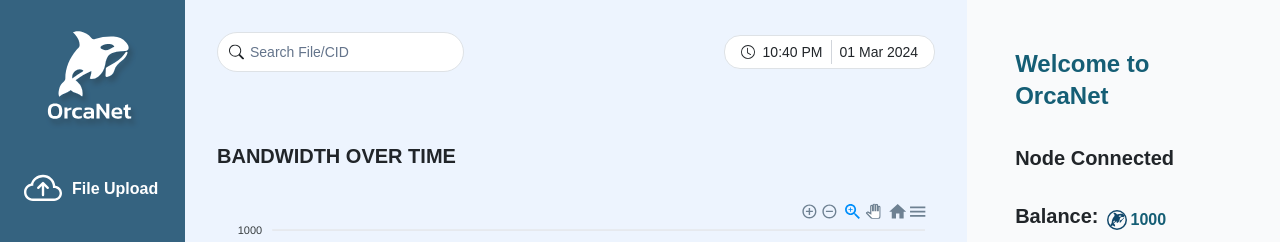
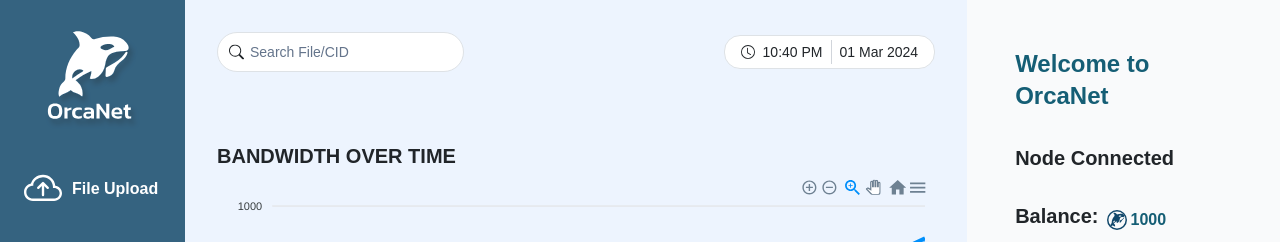
Before and after one commit to sbu-416-24sp/orcanet-desktop-deprecated, a React (Vite) app in the folder frontend/: page /dashboard in a window 1280 px wide. Shown: the top 242 px of the page. Built offline with nearby package versions, Linux system fonts and the light colour scheme; the HTML template or start-up script is replaced by a standard one.

Commit message:
Fix bugs of Dashboard page

```diff
--- a/frontend/src/components/Dashboard/Bandwidth.tsx
+++ b/frontend/src/components/Dashboard/Bandwidth.tsx
@@ -79,7 +79,7 @@ const Bandwidth: React.FC = () => {
 
   return (
     <div>
-      <h3 className="py-4">BANDWIDTH OVER TIME</h3>
+      <h3 className="pt-4">BANDWIDTH OVER TIME</h3>
       <div>
         <ReactApexChart
           options={options}
--- a/frontend/src/components/Dashboard/DashboardPage.tsx
+++ b/frontend/src/components/Dashboard/DashboardPage.tsx
@@ -12,7 +12,7 @@ export default function DashboardPage() {
       animate="final"
       variants={routeVariants}
     >
-      <div className="grid grid-cols-1 md:grid-cols-7 overflow-y-auto scrollbar-none">
+      <div className="grid grid-cols-1 overflow-y-auto scrollbar-none h-full md:grid-cols-7 ">
         <div className="md:col-span-5">
           <Metric />
         </div>
--- a/frontend/src/components/Dashboard/Metric.tsx
+++ b/frontend/src/components/Dashboard/Metric.tsx
@@ -23,7 +23,7 @@ import Bandwidth from "./Bandwidth.tsx";
 
 export default function Metric() {
   return (
-    <div className="p-8 bg-blue-100 bg-opacity-50">
+    <div className="px-8 pt-8 bg-blue-100 bg-opacity-50 h-full">
       <Header />
       {/* <Graph
         className="bandwidth-graph"
```
